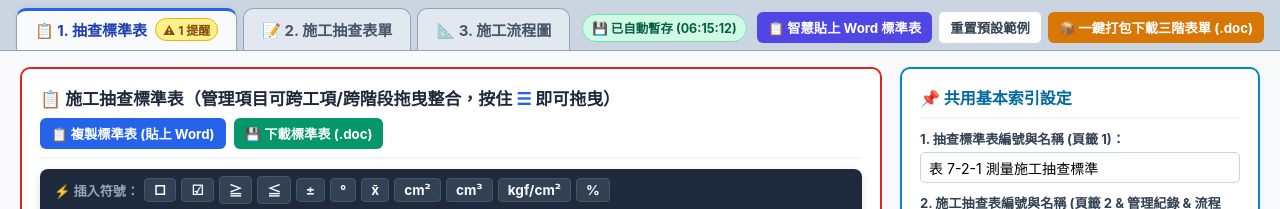
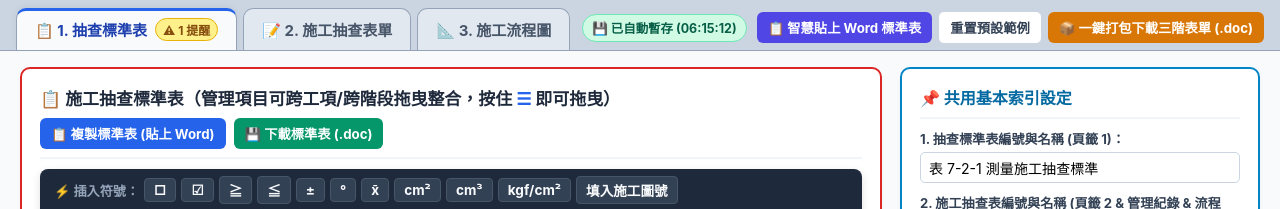
Before and after one commit to yi-jhen-you/auto-TriForm, a plain HTML site: page index.html in a window 1280 px wide. Shown: the top 209 px of the page. Drawn offline with Linux system fonts and the light colour scheme.

Commit message:
Update index.html

```diff
--- a/index.html
+++ b/index.html
@@ -219,7 +219,7 @@
               <button type="button" class="sym-btn" onmousedown="insertSymbol(event, 'cm²')">cm²</button>
               <button type="button" class="sym-btn" onmousedown="insertSymbol(event, 'cm³')">cm³</button>
               <button type="button" class="sym-btn" onmousedown="insertSymbol(event, 'kgf/cm²')">kgf/cm²</button>
-              <button type="button" class="sym-btn" onmousedown="insertSymbol(event, '%')">%</button>
+              <button type="button" class="sym-btn" onmousedown="insertSymbol(event, '(依核定施工圖號： ______抽查前量化填入)')">填入施工圖號</button>
             </div>
             <div style="font-size:0.8rem; color:#cbd5e1;">
               💡 <b style="color:#60a5fa;">★ 檢驗停留點</b> 勾選於「管理項目(A)」，<b style="color:#f87171;">※ 安衛點</b> 勾選於「施工工項」
```
